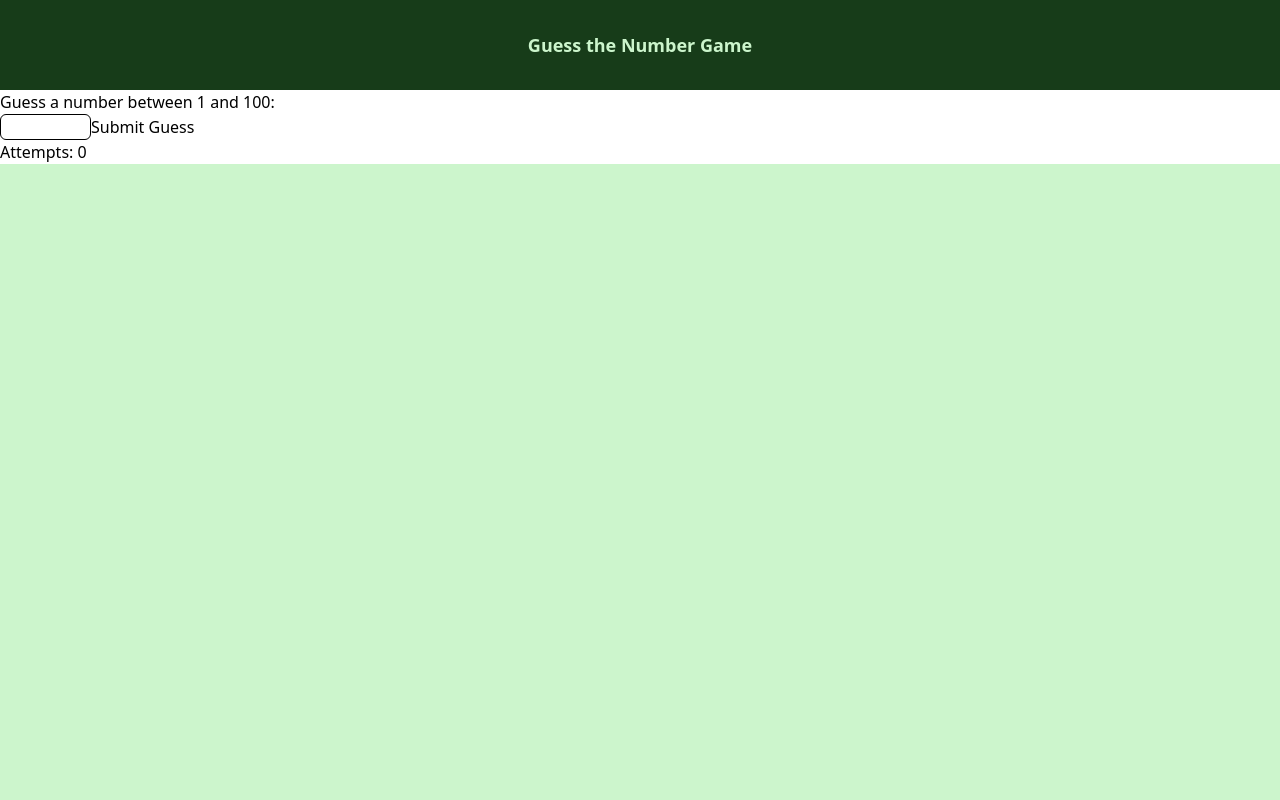
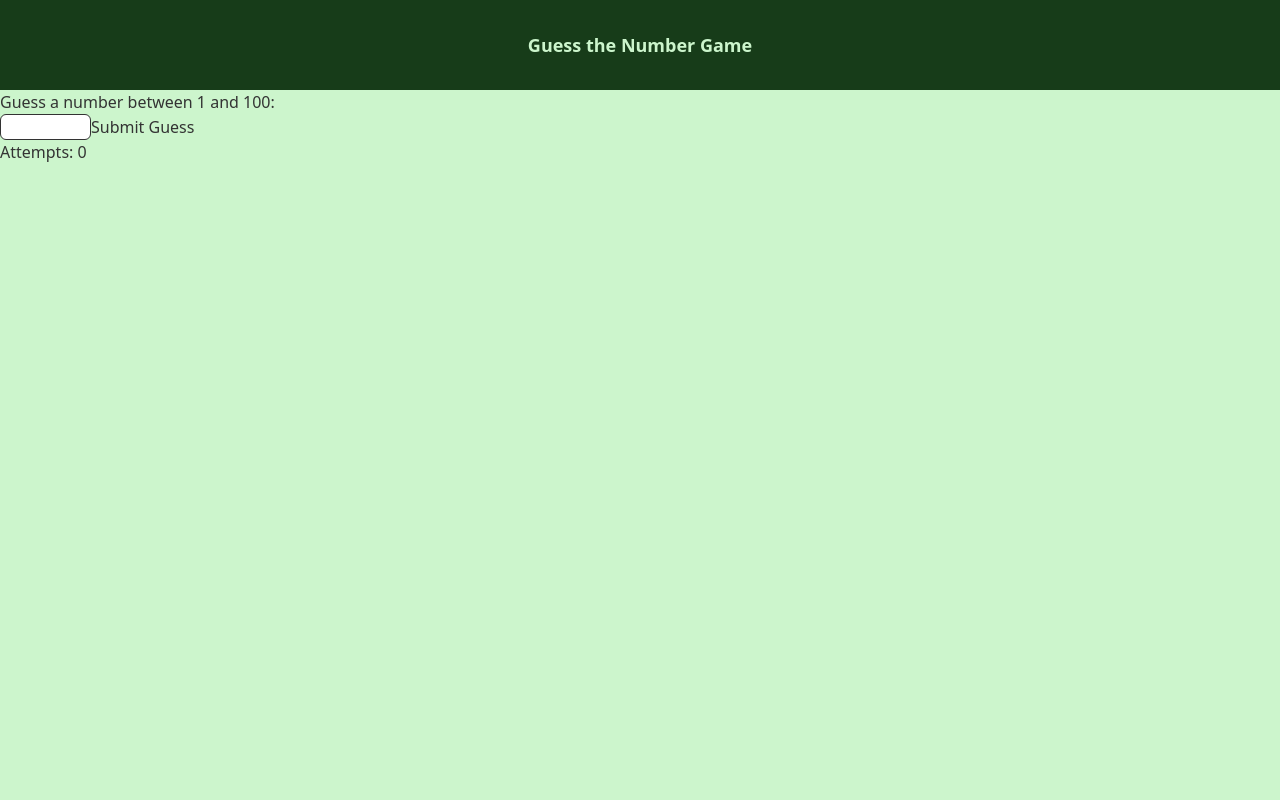
Before and after one commit to madhuriprao/guess-the-number-ts-conversion, a React (Vite) app in the folder client/: page / in a window 1280 px wide. Shown: the top 800 px of the page. Built offline with nearby package versions, Linux system fonts and the light colour scheme.

Commit message:
Final commit

```diff
--- a/client/src/App.tsx
+++ b/client/src/App.tsx
@@ -48,10 +48,11 @@
   return (
 
     <>
-    <div className='flex justify-center my-8 flex-col gap-5 bg-teal-100 p-9
-    border-solid border-2 border-teal-500 rounded-lg ring-teal-800 ring-4'>
+      <div className={darkMode ? "dark-mode" : "light-mode"}>
+    {/* <div className='flex justify-center my-8 flex-col gap-5 bg-teal-100 p-9
+    border-solid border-2 border-teal-500 rounded-lg ring-teal-800 ring-4'> */}
     {/* <Header/> */}
-    {/* <div className={darkMode ? "dark-mode" : "light-mode"}> */}
+
 
       <GuessInput guess={guess} setGuess={setGuess} handleGuess={handleGuess} />
       <Feedback feedback={feedback} attempts={attempts} />
@@ -66,7 +67,7 @@
         </label>
         </div>
       </div>
-    {/* </div> */}
+    {/* </div>  */}
     {/* </div> */}
   </>
 
--- a/client/src/components/Feedback.tsx
+++ b/client/src/components/Feedback.tsx
@@ -8,9 +8,9 @@
 
 const Feedback: React.FC<FeedbackProps> = ({ feedback, attempts }) => {
   return (
-    <div>
+    <div className="text-center mt-4">
       <p>{feedback}</p>
-      <p className="'text-center  text-cyan-900 text-base font-medium font-serif'">Attempts: {attempts}</p>
+      <p className="'text-center p-8 text-cyan-900 text-base font-medium font-serif'">Attempts: {attempts}</p>
     </div>
   );
 };
--- a/client/src/components/GuessInput.tsx
+++ b/client/src/components/GuessInput.tsx
@@ -9,16 +9,16 @@
 
 const GuessInput: React.FC<GuessInputProps> = ({ guess, setGuess, handleGuess }) => {
   return (
-    <div className='text-center'>
+    <div className='text-center p-6 font-bold font-serif mt-8'>
       <p>Guess a number between 1 and 100:</p>
-      <input className='border-solid border-2 border-teal-600 bg-teal-300 hover:bg-teal-100 rounded-lg '
+      <input className='border-solid border-2 border-teal-600 bg-teal-300 hover:bg-teal-100  rounded-lg mt-4  '
         type="number"
         value={guess}
         onChange={(e) => setGuess(e.target.value)}
         min="1"
         max="100"
       />
-      <button className='p-3 text-cyan-900 text-base font-medium font-serif' onClick={handleGuess}>Submit Guess</button>
+      <button className='p-3  text-base font-medium font-serif mt-4' onClick={handleGuess}>Submit Guess</button>
     </div>
   );
 };
--- a/client/src/main.tsx
+++ b/client/src/main.tsx
@@ -8,7 +8,7 @@
   <StrictMode>
     <Header/>
 
-  <div className="h-screen w-full flex items-center justify-center
+  <div className="h-screen  flex items-center justify-center
    bg-gradient-to-r from-indigo-500 from-10% via-sky-500 via-30% to-emerald-500 to-90%">
     <App />
     </div>
```
